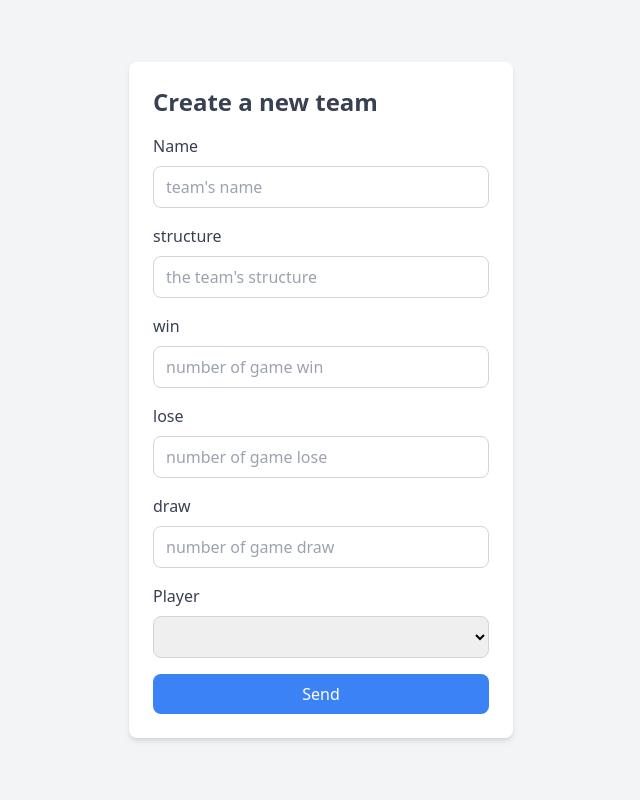
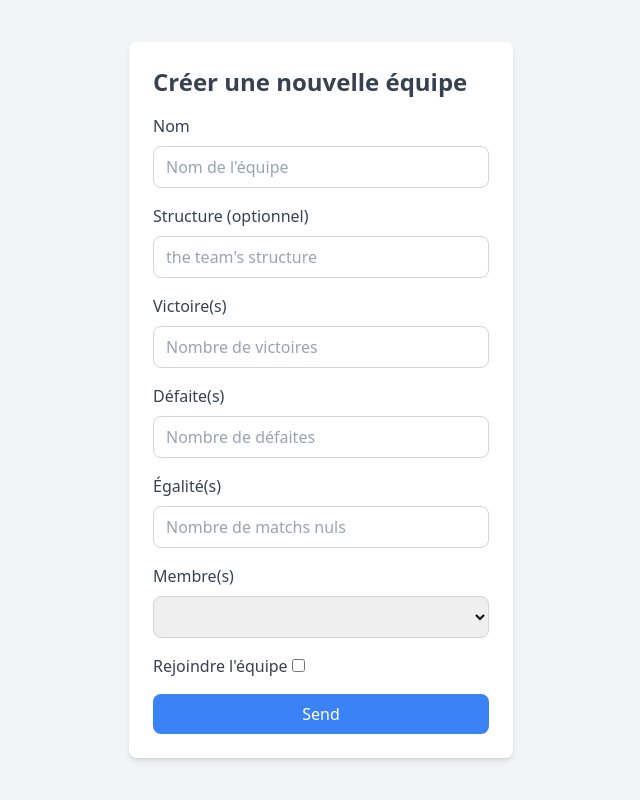
Before and after one commit to loqn/KickScore, a Symfony app: template KickScore/templates/team/index.html.twig in a window 1280 px wide. Shown: the whole page, without its empty margins (319-959 px from the left). Run offline with Twig, Linux system fonts and the light colour scheme; the template is opened without the code that fills it, so the values that code supplies are empty; style sheets or scripts are compiled from the project's sources; some libraries are stand-ins or nearby versions.

Commit message:
fixed add for a new team, added route for edition of team

```diff
--- a/KickScore/src/Entity/Team.php
+++ b/KickScore/src/Entity/Team.php
@@ -45,7 +45,7 @@ class Team
     /**
      * @var Collection<int, Member>
      */
-    #[ORM\OneToMany(targetEntity: Member::class, mappedBy: 'team')]
+    #[ORM\OneToMany(targetEntity: Member::class, mappedBy: 'team', cascade: ['persist'])]
     private Collection $members;
 
     public function __construct()
--- a/KickScore/src/Entity/User.php
+++ b/KickScore/src/Entity/User.php
@@ -38,6 +38,9 @@ class User implements UserInterface, PasswordAuthenticatedUserInterface
 
     #[ORM\Column(name: 'USR_PASSWORD',length: 255)]
     private ?string $password = null;
+
+    #[ORM\OneToOne(targetEntity: Member::class, mappedBy: 'user')]
+    private ?Member $member = null;
 
     #[ORM\OneToMany(targetEntity: Championship::class, mappedBy: 'organizer')]
     private Collection $organizedChampionships;
--- a/KickScore/templates/team/index.html.twig
+++ b/KickScore/templates/team/index.html.twig
@@ -11,50 +11,52 @@
 <div class="bg-gray-100 flex items-center justify-center min-h-screen">
 
     <form class="bg-white p-6 rounded-lg shadow-md w-full max-w-sm" method="post" action="{{ path('app_team_create') }}">
-        <h2 class="text-2xl font-bold mb-4 text-gray-700">Create a new team</h2>
+        <h2 class="text-2xl font-bold mb-4 text-gray-700">Créer une nouvelle équipe</h2>
 
         <!-- Name Input -->
         <div class="mb-4">
-            <label for="name" class="block text-gray-700 font-medium mb-2">Name</label>
-            <input type="text" id="name" name="name" placeholder="team's name"
+            <label for="name" class="block text-gray-700 font-medium mb-2">Nom</label>
+            <input type="text" id="name" name="name" placeholder="Nom de l'équipe"
                    class="w-full px-3 py-2 border border-gray-300 rounded-lg focus:outline-none focus:ring-2 focus:ring-blue-500">
         </div>
 
         <div id="structure" class="mb-4">
-            <label for="structure" class="block text-gray-700 font-medium mb-2">structure</label>
+            <label for="structure" class="block text-gray-700 font-medium mb-2">Structure (optionnel)</label>
             <input type="text" id="structure" name="structure" placeholder="the team's structure"
                    class="w-full px-3 py-2 border border-gray-300 rounded-lg focus:outline-none focus:ring-2 focus:ring-blue-500">
         </div>
 
         <div id="win" class="mb-4">
-            <label for="win" class="block text-gray-700 font-medium mb-2">win</label>
-            <input type="number" id="win" name="win" placeholder="number of game win"
+            <label for="win" class="block text-gray-700 font-medium mb-2">Victoire(s)</label>
+            <input type="number" id="win" name="win" placeholder="Nombre de victoires"
                    class="w-full px-3 py-2 border border-gray-300 rounded-lg focus:outline-none focus:ring-2 focus:ring-blue-500">
         </div>
 
         <div id="lose" class="mb-4">
-            <label for="lose" class="block text-gray-700 font-medium mb-2">lose</label>
-            <input type="number" id="lose" name="lose" placeholder="number of game lose"
+            <label for="lose" class="block text-gray-700 font-medium mb-2">Défaite(s)</label>
+            <input type="number" id="lose" name="lose" placeholder="Nombre de défaites"
                    class="w-full px-3 py-2 border border-gray-300 rounded-lg focus:outline-none focus:ring-2 focus:ring-blue-500">
         </div>
 
         <div id="draw" class="mb-4">
-            <label for="draw" class="block text-gray-700 font-medium mb-2">draw</label>
-            <input type="number" id="draw" name="draw" placeholder="number of game draw"
+            <label for="draw" class="block text-gray-700 font-medium mb-2">Égalité(s)</label>
+            <input type="number" id="draw" name="draw" placeholder="Nombre de matchs nuls"
                    class="w-full px-3 py-2 border border-gray-300 rounded-lg focus:outline-none focus:ring-2 focus:ring-blue-500">
         </div>
 
         <!-- select all the player in the team -->
         <div id="player" class="mb-4">
-            <label for="player" class="block text-gray-700 font-medium mb-2">Player</label>
+            <label for="player" class="block text-gray-700 font-medium mb-2">Membre(s)</label>
             <select id="player" name="player" class="w-full px-3 py-2 border border-gray-300 rounded-lg focus:outline-none focus:ring-2 focus:ring-blue-500">
                 {% for player in players %}
                     <option value="{{ player.id }}">{{ player.name }}</option>
                 {% endfor %}
             </select>
         </div>
-
-
+        <div id="player" class="mb-4">
+            <label for="userJoin" class="text-gray-700 font-medium mb-2">Rejoindre l'équipe</label>
+            <input type="checkbox" id="userJoin" name="userJoin" value="1" class="mr-2">
+        </div>
         <!-- Submit Button -->
         <button type="submit" class="w-full bg-blue-500 text-white py-2 px-4 rounded-lg hover:bg-blue-600 focus:outline-none focus:ring-2 focus:ring-blue-500">
             Send
```
Also changed, not shown: KickScore/src/Controller/TeamController.php (+27 -8 lines), KickScore/src/Entity/Member.php (+16 -0 lines), KickScore/templates/team/edit.html.twig (added, +84 -0 lines), TODO.md (+2 -0 lines).
